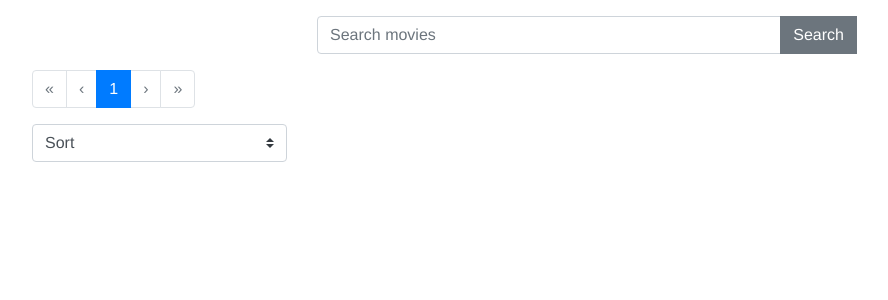
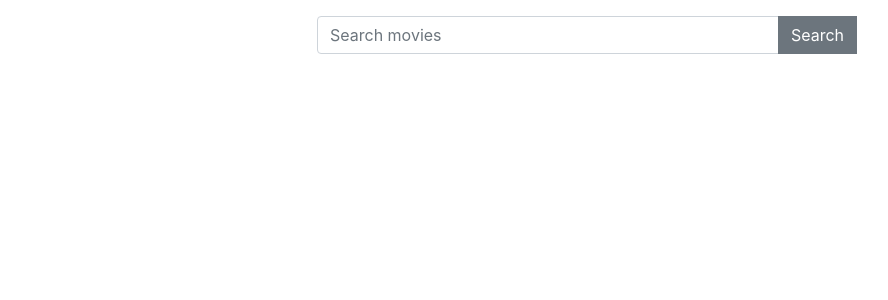
Before and after one commit to agata-dolatowska/movies, a Vue app: page / in a window 1280 px wide. Shown: the top 300 px of the page, without its empty margins (53-941 px from the left). Built offline with nearby package versions, Linux system fonts and the light colour scheme.

Commit message:
fix search list, no results info, pagination

```diff
--- a/src/App.vue
+++ b/src/App.vue
@@ -25,26 +25,3 @@ export default class App extends Vue {
 
 }
 </script>
-
-<style lang="scss">
-#app {
-  font-family: Avenir, Helvetica, Arial, sans-serif;
-  -webkit-font-smoothing: antialiased;
-  -moz-osx-font-smoothing: grayscale;
-  text-align: center;
-  color: #2c3e50;
-}
-
-#nav {
-  padding: 30px;
-
-  a {
-    font-weight: bold;
-    color: #2c3e50;
-
-    &.router-link-exact-active {
-      color: #42b983;
-    }
-  }
-}
-</style>
--- a/src/views/SearchList.vue
+++ b/src/views/SearchList.vue
@@ -1,5 +1,13 @@
 <template>
   <div>
+    <div v-if="movieExists==false">
+      <b-row>
+        <b-col>
+          <p>{{ resultsInfo }}</p>
+        </b-col>
+      </b-row>
+    </div>
+    <div v-else>
       <b-row>
         <b-col>
           <b-pagination v-model="currentPage" :total-rows="rows" :per-page="perPage"></b-pagination>
@@ -19,12 +27,13 @@
                 </b-card-title>
                 <b-card-text>
                   <p v-if="movie.title !== movie.originalTitle">{{movie.originalTitle}}</p>
-                <p>{{movie.popularity}}</p>
+                  <p><b-icon-star></b-icon-star> {{movie.popularity}}</p>
                   <p>{{movie.voteCount}} votes</p>
                 </b-card-text>
             </b-card>
           </li>
         </ul>
+      </div>
   </div>
 </template>
 
@@ -35,6 +44,8 @@ import MovieListItem from '@/models/movieListItem';
 
 @Component
 export default class SearchList extends Vue {
+    private movieExists = false;
+
     private page = 1;
 
     private allPages = 1;
@@ -48,6 +59,8 @@ export default class SearchList extends Vue {
     private currentPage = 1;
 
     private selected = null;
+
+    private resultsInfo = '';
 
     options = [
       { value: null, text: 'Sort', disabled: true },
@@ -67,6 +80,12 @@ export default class SearchList extends Vue {
 
     get apiData(): {api: string; key: string; language: string} {
       return this.$store.state.apiData;
+    }
+
+    mounted() {
+      if (this.$store.state.searchValue !== '') {
+        this.getList();
+      }
     }
 
     @Watch('selected')
@@ -91,7 +110,7 @@ export default class SearchList extends Vue {
     @Watch('currentPage')
     private updateCurrentList() {
       this.currentItems = [];
-      for (let i = (this.currentPage * this.perPage) - this.perPage; i < (this.currentPage * this.perPage); i += 1) {
+      for (let i = (this.currentPage * this.perPage) - this.perPage; i < (this.currentPage * this.perPage) && i < this.items.length; i += 1) {
         this.currentItems.push(this.items[i]);
       }
     }
@@ -100,10 +119,17 @@ export default class SearchList extends Vue {
     private async getList() {
       this.items = [];
       await this.getMovies();
+      if (this.items.length > 0) {
         for (this.page = 2; this.page <= this.allPages; this.page += 1) {
           this.getMovies();
         }
         await this.updateCurrentList();
+        this.movieExists = true;
+        this.resultsInfo = '';
+      } else {
+        this.movieExists = false;
+        this.resultsInfo = `No results for ${this.$store.state.searchValue}`;
+      }
     }
 
     private async getMovies() {
@@ -123,6 +149,7 @@ export default class SearchList extends Vue {
 .movie-list {
   list-style-type: none;
   padding: 0;
+  text-align: center;
 }
 
 .movie-list-item-img {
```
Lines whose indentation alone changed are shown as unchanged.
